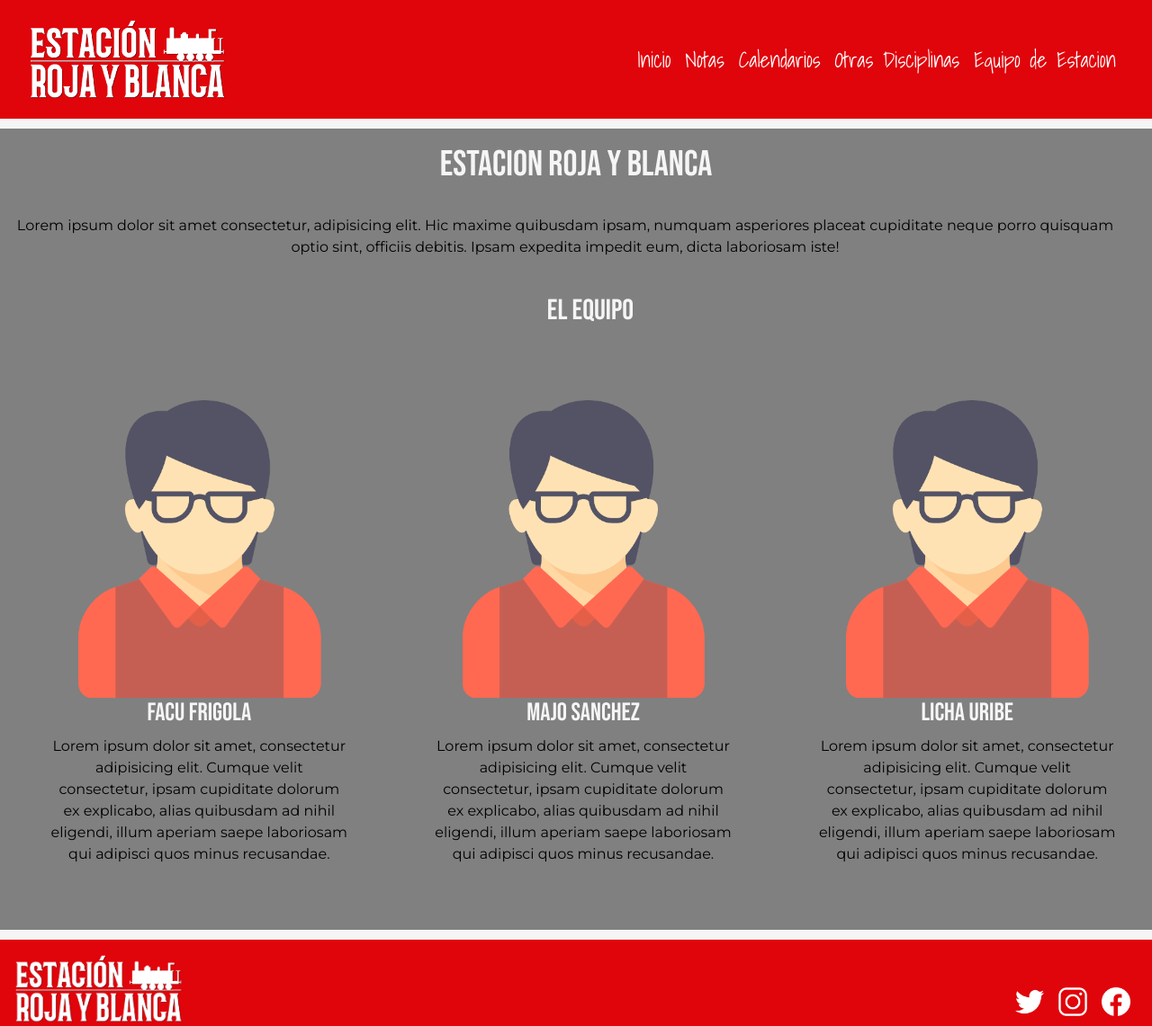
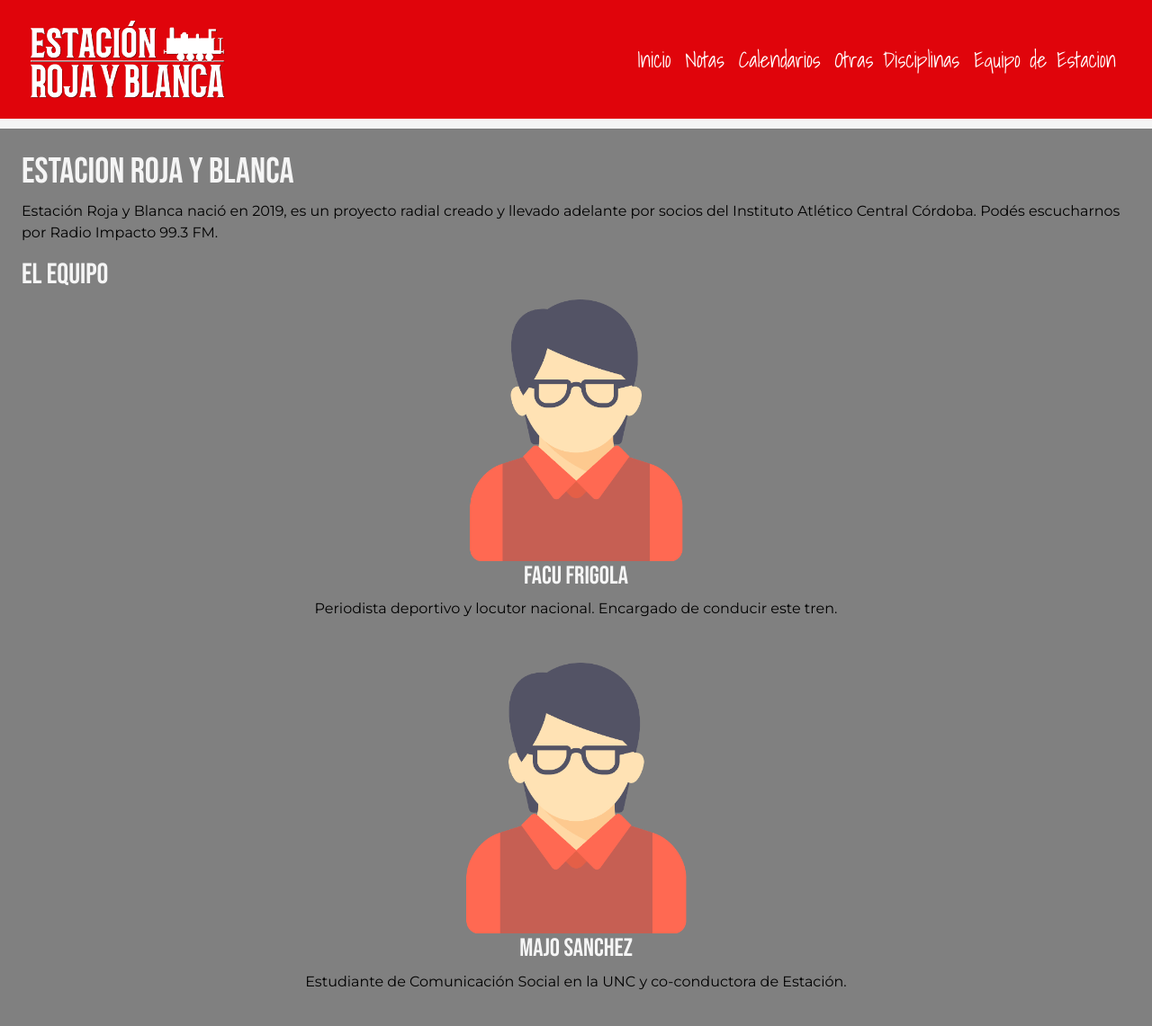
Before and after one commit to SaloToranzo/CoderDesafios, a plain HTML site: page pages/equipo.html in a window 1280 px wide. Shown: the top 1141 px of the page at 90% size. Drawn offline with nearby package versions, Linux system fonts and the light colour scheme.

Commit message:
agregado sass

```diff
--- a/css/main.css
+++ b/css/main.css
@@ -6,7 +6,7 @@
   font-family: "Montserrat", sans-serif;
   color: black; }
 
-.divBodyIndex main, .divBodyNotas main {
+.divBodyIndex main, .divBodyNotas main, .divBodyDisciplinas main, .divBodyEquipo main {
   margin: 0.5rem;
   padding: 1rem; }
 
@@ -30,7 +30,7 @@ header {
   font-family: "Montserrat", sans-serif;
   color: black; }
 
-.divBodyIndex main, .divBodyNotas main {
+.divBodyIndex main, .divBodyNotas main, .divBodyDisciplinas main, .divBodyEquipo main {
   margin: 0.5rem;
   padding: 1rem; }
 
@@ -104,16 +104,66 @@ a {
   .divBodyCalendarios main .fecha {
     font-family: "Bebas Neue", cursive;
     background-color: whitesmoke;
-    border-radius: 1rem; }
+    border-radius: 1rem;
+    font-size: 80%; }
   .divBodyCalendarios main .card:hover {
     transform: scale(1.5);
     transition: 1s; }
 
 .divBodyDisciplinas {
-  background-color: grey; }
+  width: 100vw;
+  background-color: grey;
+  display: grid;
+  grid-template-rows: auto;
+  grid-template-areas: "titulos"
+ "disciplinas"
+ "footer";
+  gap: 1rem; }
+  .divBodyDisciplinas main .titulos {
+    grid-area: titulos; }
+  .divBodyDisciplinas main .disciplinas {
+    grid-area: disciplinas;
+    display: flex;
+    flex-direction: column;
+    justify-content: center;
+    align-items: center;
+    flex-wrap: nowrap; }
+  .divBodyDisciplinas main .disciplinasFoto {
+    max-width: 70%; }
 
 .divBodyEquipo {
-  background-color: grey; }
+  width: 100vw;
+  background-color: grey;
+  display: grid;
+  grid-template-rows: auto;
+  grid-template-areas: "titulos"
+ "estacionIntro"
+ "equipo"
+ "miembros"
+ "footer";
+  gap: 1rem; }
+  .divBodyEquipo main .titulos {
+    grid-area: titulos; }
+  .divBodyEquipo main .estacionIntro {
+    grid-area: estacionIntro; }
+  .divBodyEquipo main .equipo {
+    grid-area: equipo; }
+  .divBodyEquipo main .miembros {
+    grid-area: miembros;
+    display: flex;
+    flex-direction: column;
+    justify-content: center;
+    align-items: center;
+    flex-wrap: nowrap;
+    gap: 2rem; }
+  .divBodyEquipo main .equipoMiembros {
+    display: flex;
+    flex-direction: column;
+    justify-content: center;
+    align-items: center;
+    flex-wrap: nowrap; }
+  .divBodyEquipo main .equipoFoto {
+    max-width: 50%; }
 
 footer {
   border-top: solid 0.7rem whitesmoke;
--- a/pages/equipo.html
+++ b/pages/equipo.html
@@ -29,7 +29,6 @@
 </head>
 
 <body>
-    <div class="divBodyEquipo">
     <!--INICIO HEADER-->
     <header class="row p-2">
         <nav class="navbar navbar-expand-lg navbar-dark">
@@ -64,52 +63,53 @@
     </header>
     <!--FIN HEADER-->
 
+    <div class="divBodyEquipo">
     <!--INICIO MAIN-->
-        <main class="row">
-            <h1 class="col-12 titulos p-3 text-center">
+        <main class="">
+            <h1 class="titulos">
                 Estacion Roja y Blanca
             </h1>
 
-            <div class="row">
-                <p class="equipoParrafo col-12 p-2 text-center">
-                    Lorem ipsum dolor sit amet consectetur, adipisicing elit. Hic maxime quibusdam ipsam, numquam asperiores placeat cupiditate neque porro quisquam optio sint, officiis debitis. Ipsam expedita impedit eum, dicta laboriosam iste!
+            <div class="estacionIntro">
+                <p class="equipoParrafo">
+                    Estación Roja y Blanca nació en 2019, es un proyecto radial creado y llevado adelante por socios del Instituto Atlético Central Córdoba. Podés escucharnos por Radio Impacto 99.3 FM.
                 </p>
             </div>
 
-            <div class="row m-3">
-                <h2 class="col-12 titulos text-center">
+            <div class="equipo">
+                <h2 class="equipoTitulos">
                     El equipo
                 </h2>
             </div>
 
-            <section class="row d-flex justify-content-between m-2">
-                <div class="equipoMiembros col-4 p-5 d-flex flex-column">
+            <section class="miembros">
+                <div class="equipoMiembros">
                     <img src="../img/equipo.png" alt="equipo" class="equipoFoto">
-                    <h3 class="equipoTitulo text-center">
+                    <h3 class="equipoTitulo">
                         Facu Frigola
                     </h3>
-                    <p class="equipoParrafo text-center">
-                        Lorem ipsum dolor sit amet, consectetur adipisicing elit. Cumque velit consectetur, ipsam cupiditate dolorum ex explicabo, alias quibusdam ad nihil eligendi, illum aperiam saepe laboriosam qui adipisci quos minus recusandae.
+                    <p class="equipoParrafo">
+                        Periodista deportivo y locutor nacional. Encargado de conducir este tren.
                     </p>
                 </div>
 
-                <div class="equipoMiembros col-4 p-5 d-flex flex-column">
+                <div class="equipoMiembros">
                     <img src="../img/equipo.png" alt="equipo" class="equipoFoto">
-                    <h3 class="equipoTitulo text-center">
+                    <h3 class="equipoTitulo">
                         Majo Sanchez
                     </h3>
-                    <p class="equipoParrafo text-center">
-                        Lorem ipsum dolor sit amet, consectetur adipisicing elit. Cumque velit consectetur, ipsam cupiditate dolorum ex explicabo, alias quibusdam ad nihil eligendi, illum aperiam saepe laboriosam qui adipisci quos minus recusandae.
+                    <p class="equipoParrafo">
+                        Estudiante de Comunicación Social en la UNC y co-conductora de Estación.
                     </p>
                 </div>
 
-                <div class="equipoMiembros col-4 p-5 d-flex flex-column">
+                <div class="equipoMiembros">
                     <img src="../img/equipo.png" alt="equipo" class="equipoFoto">
-                    <h3 class="equipoTitulo text-center">
+                    <h3 class="equipoTitulo">
                         Licha Uribe
                     </h3>
-                    <p class="equipoParrafo text-center">
-                        Lorem ipsum dolor sit amet, consectetur adipisicing elit. Cumque velit consectetur, ipsam cupiditate dolorum ex explicabo, alias quibusdam ad nihil eligendi, illum aperiam saepe laboriosam qui adipisci quos minus recusandae.
+                    <p class="equipoParrafo">
+                        Periodista deportivo. Acompaña al equipo con análisis de fútbol y básquet.
                     </p>
                 </div>
             </section>
@@ -117,23 +117,25 @@
         <!--FIN MAIN-->
 
         <!--INICIO FOOTER-->
-        <footer class="row p-3">
+        <footer class="">
             <!--LOGO-->
-            <img src="../img/logo.png" alt="logo" class="col-2 d-flex justify-content-start">
+            <a href="../index.html" class="">
+                <img src="../img/logo.png" alt="logo" class="footerLogo">
+            </a>
 
             <!--RRSS-->
-            <div class="col-10 d-flex justify-content-end">
+            <div class="">
                 <!--TWITTER-->
                 <a href="https://twitter.com/erojayblanca" target="_blank">
-                    <img src="../img/twitter.png" alt="twitter" class="redes m-2">
+                    <img src="../img/twitter.png" alt="twitter" class="redes">
                 </a>
                 <!--INSTAGRAM-->
                 <a href="https://www.instagram.com/estacionrojayblanca/" target="_blank">
-                    <img src="../img/instagram.png" alt="instagram" class="redes m-2">
+                    <img src="../img/instagram.png" alt="instagram" class="redes">
                 </a>
                 <!--FACEBOOK-->
                 <a href="https://www.facebook.com/erojayblanca" target="_blank">
-                    <img src="../img/facebook.png" alt="facebook" class="redes m-2">
+                    <img src="../img/facebook.png" alt="facebook" class="redes">
                 </a>
             </div>
         </footer>
--- a/scss/estilos.scss
+++ b/scss/estilos.scss
@@ -101,6 +101,7 @@ a{
             font-family: map-get($map: $titulos, $key: titulo-font);
             background-color: map-get($map: $titulos, $key: titulo-color );
             border-radius: 1rem;
+            font-size: 80%;
         }
         .card{
             &:hover{
@@ -111,20 +112,70 @@ a{
 }
 
 .divBodyDisciplinas{
+    width: 100vw;
     background-color: $colorFondo;
+    display: grid;
+    grid-template-rows: auto;
+    grid-template-areas:
+                        "titulos"
+                        "disciplinas"
+                        "footer";
+    gap: 1rem;
     main{
+        @extend %espacio;
+        .titulos{
+            grid-area: titulos;
+        }
+        .disciplinas{
+            grid-area: disciplinas;
+            @include flex(column, center, center, nowrap);
+        }
         h1, h2{
             @extend %titulos;
         }
         .disciplinasParrafo{
             @extend %parrafos;
         }
+        .disciplinasFoto{
+            max-width: 70%;
+        }
     }
 }
 
 .divBodyEquipo{
+    width: 100vw;
     background-color: $colorFondo;
+    display: grid;
+    grid-template-rows: auto;
+    grid-template-areas:
+                        "titulos"
+                        "estacionIntro"
+                        "equipo"
+                        "miembros"
+                        "footer";
+    gap: 1rem;
     main{
+        @extend %espacio;
+        .titulos{
+            grid-area: titulos;
+        }
+        .estacionIntro{
+            grid-area: estacionIntro;
+        }
+        .equipo{
+            grid-area: equipo;
+        }
+        .miembros{
+            grid-area: miembros;
+            @include flex(column, center, center, nowrap);
+            gap: 2rem;
+        }
+        .equipoMiembros{
+            @include flex(column, center, center, nowrap)
+        }
+        .equipoFoto{
+            max-width: 50%;
+        }
         h1, h2, h3{
             @extend %titulos;
         }
--- a/scss/utilities/_extends.scss
+++ b/scss/utilities/_extends.scss
@@ -13,7 +13,6 @@
 }
 
 //margin y padding
-//margin y padding
 %espacio{
     margin: 0.5rem;
     padding: 1rem;
```
Also changed, not shown: pages/calendarios.html (+2 -2 lines), pages/disciplinas.html (+28 -42 lines), img/futbolfem.jpg (added), img/voley.jpg (added), index.html (line endings or trailing spaces), scss/utilities/_mapas.scss (line endings or trailing spaces), scss/utilities/_mixins.scss (line endings or trailing spaces). Lines whose indentation alone changed are shown as unchanged.
